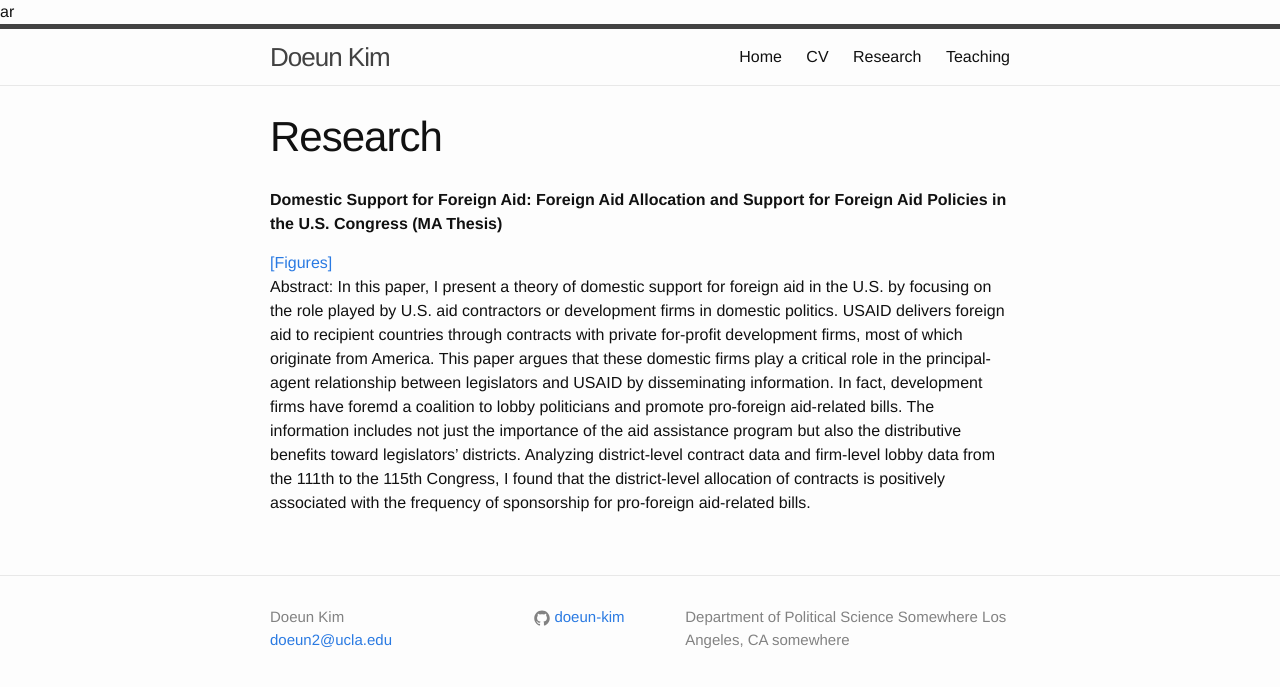
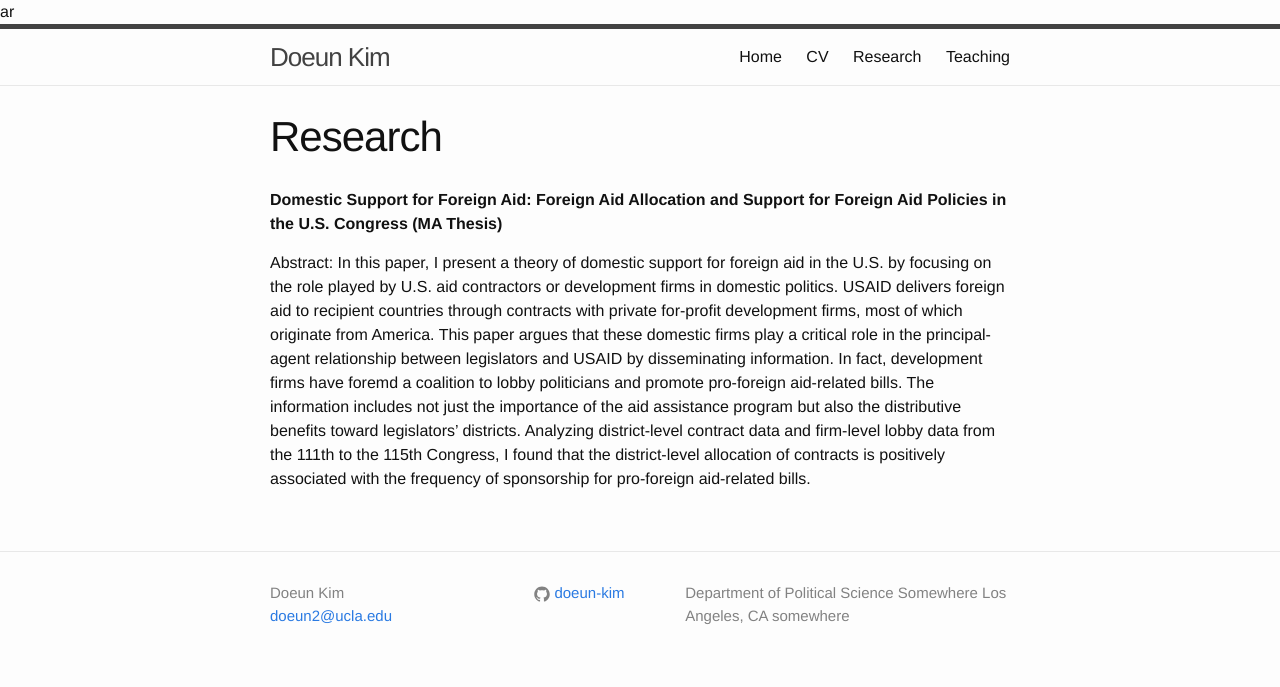
Before and after one commit to soonhong-cho/soonhong-cho.github.io, a Jekyll site: the page research.html, which Jekyll copies as it is, in a window 1280 px wide. Shown: the top 687 px of the page. Built offline with Jekyll 4.4.1, drawn with Linux system fonts in a browser that asks for light colours.

Commit message:
Update research.html

```diff
--- a/research.html
+++ b/research.html
@@ -76,7 +76,7 @@
   </header>
 
   <article class="post-content">
-<p><strong>Domestic Support for Foreign Aid: Foreign Aid Allocation and Support for Foreign Aid Policies in the U.S. Congress (MA Thesis)</strong></p> <a class="page-link" href="research/interactive-map.html">[Figures]</a>
+<p><strong>Domestic Support for Foreign Aid: Foreign Aid Allocation and Support for Foreign Aid Policies in the U.S. Congress (MA Thesis)</strong></p>
 
 <p>Abstract: In this paper, I present a theory of domestic support for foreign aid in the U.S. by focusing on the role played by U.S. aid contractors or development firms in domestic politics.
     USAID delivers foreign aid to recipient countries through contracts with private for-profit development firms, most of which originate from America.
```
